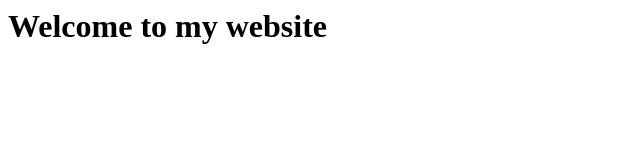
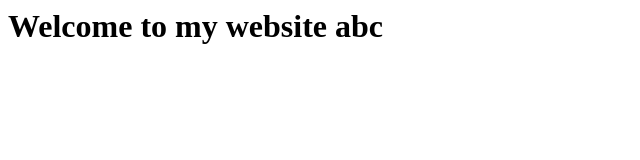
Before and after one commit to sbaik97/sbaik97.github.io, a plain HTML site: page index.html in a window 1280 px wide. Shown: the full height of the page, 0-640 px from the left. Drawn offline with Linux system fonts and the light colour scheme.

Commit message:
Update index.html

```diff
--- a/index.html
+++ b/index.html
@@ -1,3 +1,3 @@
 <html>
-<h1> Welcome to my website </h1>
+<h1> Welcome to my website abc </h1>
 </html>
```
